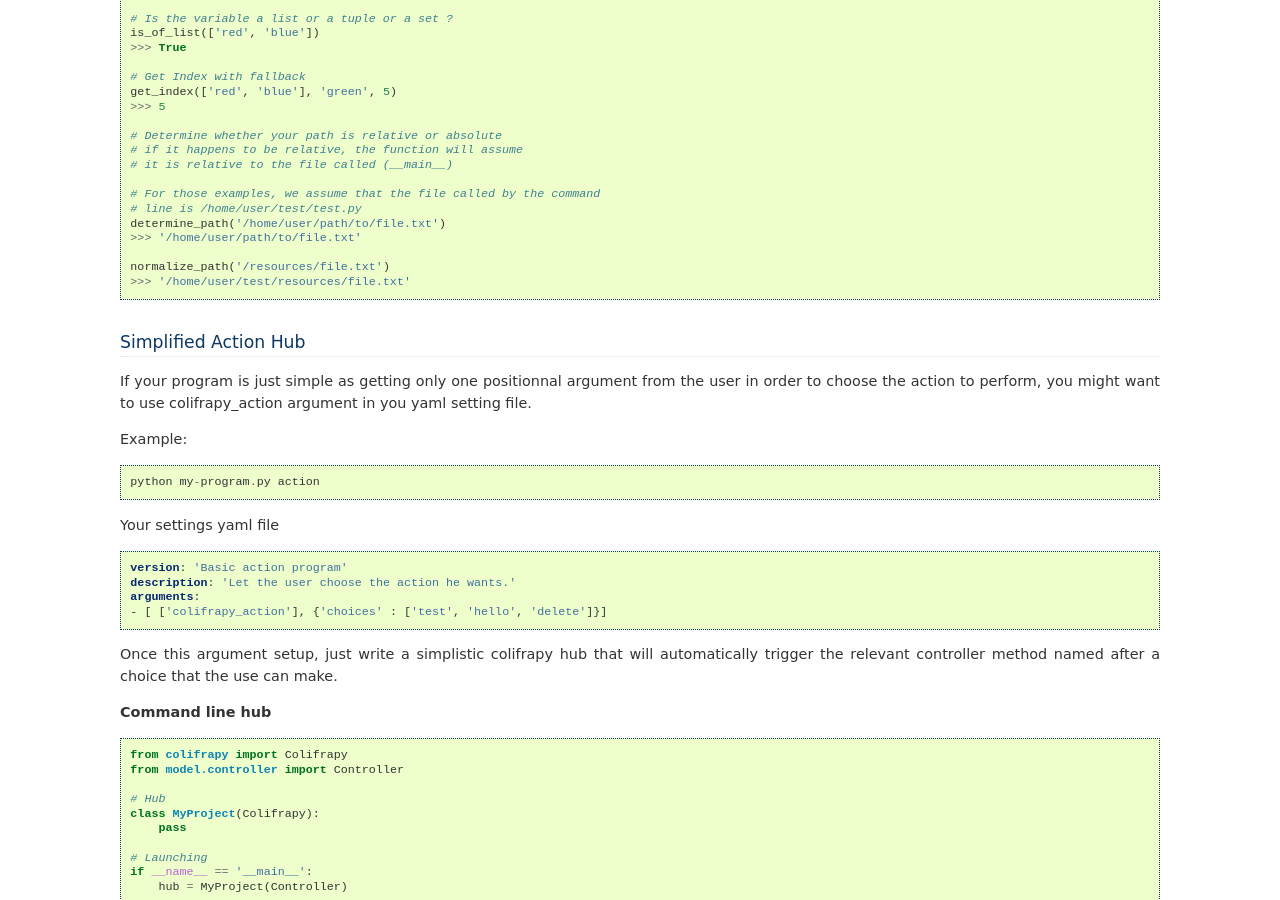
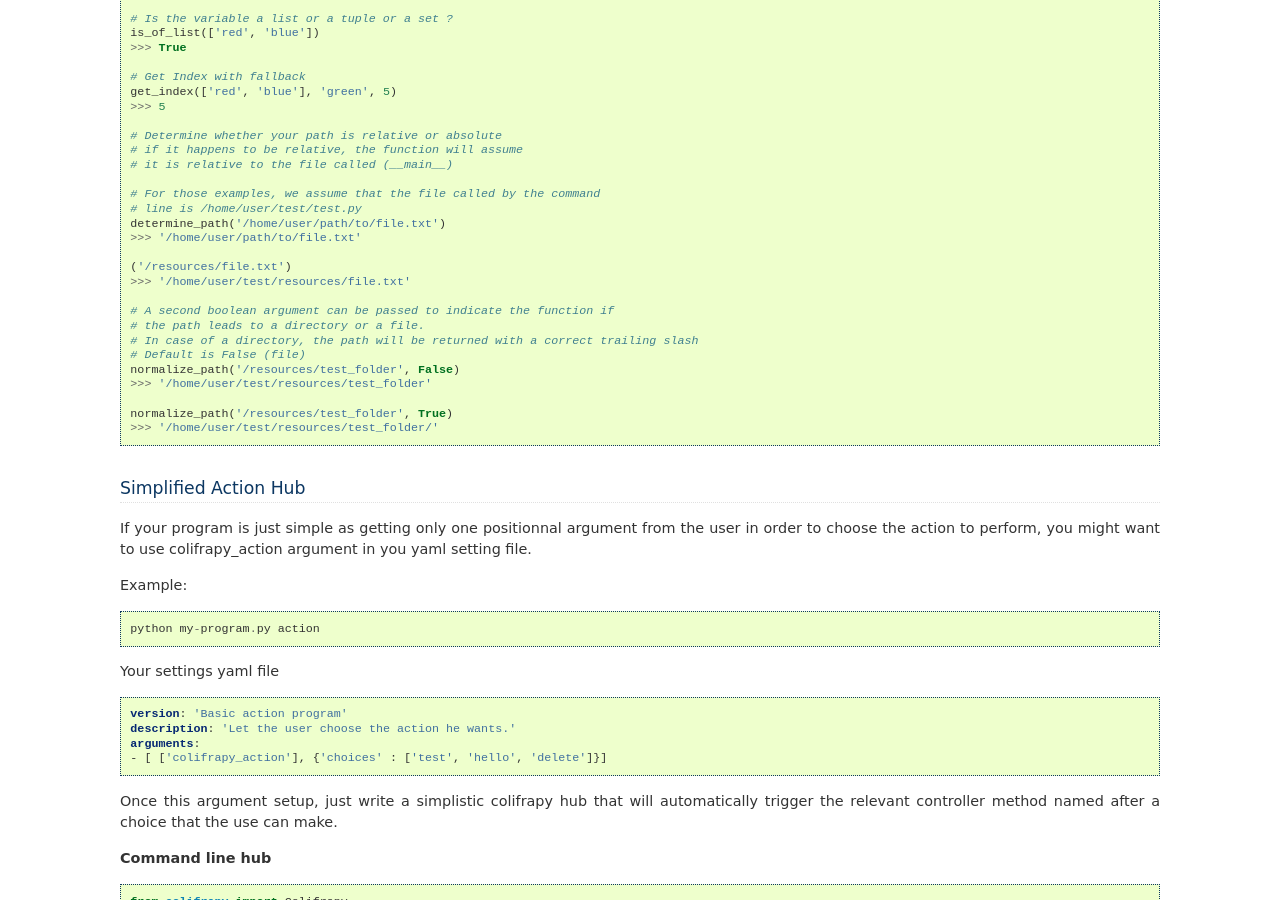
Before and after one commit to Yomguithereal/colifrapy, a Sphinx documentation site: the page built from docs/goodies.rst, in a window 1280 px wide and 900 px high, scrolled down 1173 px. Built offline with Sphinx 7.4.7, drawn with Linux system fonts in a browser that asks for light colours.

```diff
--- a/docs/goodies.rst
+++ b/docs/goodies.rst
@@ -83,9 +83,18 @@ Some functions that may prove useful
     determine_path('/home/user/path/to/file.txt')
     >>> '/home/user/path/to/file.txt'
 
-    normalize_path('/resources/file.txt')
+    ('/resources/file.txt')
     >>> '/home/user/test/resources/file.txt'
 
+    # A second boolean argument can be passed to indicate the function if
+    # the path leads to a directory or a file.
+    # In case of a directory, the path will be returned with a correct trailing slash
+    # Default is False (file)
+    normalize_path('/resources/test_folder', False)
+    >>> '/home/user/test/resources/test_folder'
+
+    normalize_path('/resources/test_folder', True)
+    >>> '/home/user/test/resources/test_folder/'
 
 Simplified Action Hub
 ---------------------
```
Also changed, not shown: 2 other files.
